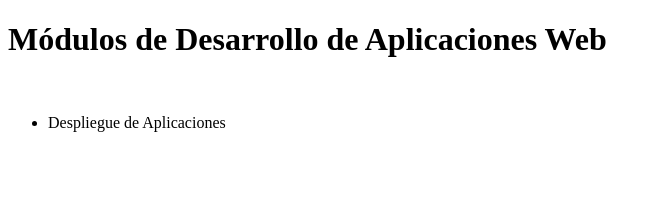
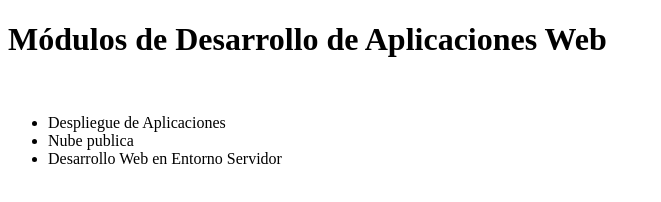
Before and after one commit to VickyPrueba/dawAct4_1, a plain HTML site: page index.html in a window 1280 px wide. Shown: the whole page, without its empty margins (0-661 px from the left). Drawn offline with Linux system fonts and the light colour scheme.

Commit message:
Añadimos otro modulo

```diff
--- a/index.html
+++ b/index.html
@@ -9,6 +9,9 @@
     <h1>Módulos de Desarrollo de Aplicaciones Web</h1><br>
     <ul>
         <li>Despliegue de Aplicaciones</li>
+        <li>Nube publica</li>
+        <li>Desarrollo Web en Entorno Servidor</li>
+
 
     </ul>
 
```
